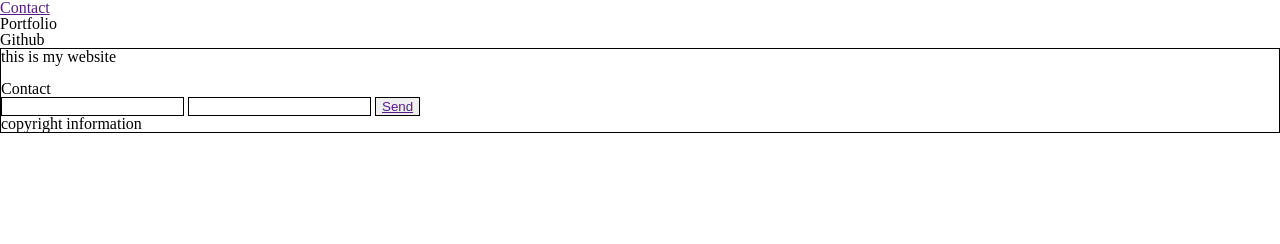
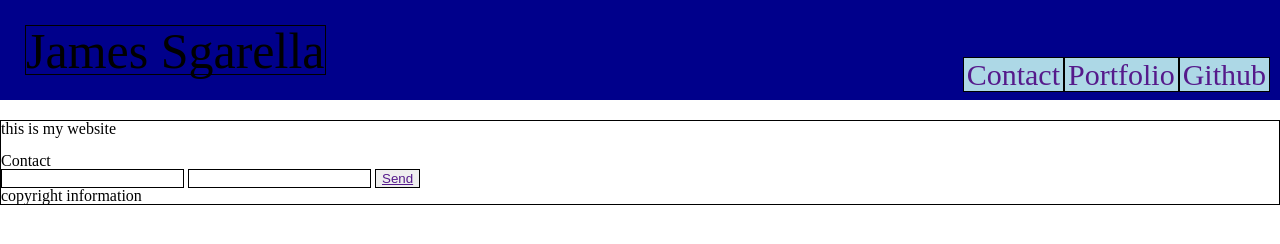
Before and after one commit to Jimbo8702/Portfolio, a plain HTML site: page letssee.html in a window 1280 px wide. Drawn offline with Linux system fonts and the light colour scheme.

Commit message:
Made some header changes

```diff
--- a/assets/style.css
+++ b/assets/style.css
@@ -0,0 +1,43 @@
+header {
+    background:darkblue;
+    height:100px;
+    margin-bottom:20px;
+    display:flex;
+    flex-direction: row;
+    justify-content: space-between;
+
+
+}
+
+header nav{
+    padding:10px;
+    border-radius: 5px;
+    display:flex;
+    align-items: flex-end;
+}
+header nav ul{
+
+    display:flex;
+    flex-wrap:wrap;
+    flex-direction: row;
+
+
+
+
+}
+
+header p {
+    margin:25px;
+    font-size:50px;
+    border: solid black 1px;
+
+}
+
+header nav ul li a{
+    border:solid black 1px;
+    padding-left:3px;
+    padding-right: 3px;
+    background:lightblue;
+    font-size: 30px;
+    text-decoration: none;
+}
--- a/letssee.html
+++ b/letssee.html
@@ -14,11 +14,12 @@
 </head>
 <body>
     <header>
+        <p>James Sgarella</p>
         <nav>
             <ul>
                 <li><a href="">Contact</a></li>
-                <li><a href=""></a>Portfolio</li>
-                <li><a href=""></a>Github</li>
+                <li><a href="">Portfolio</a></li>
+                <li><a href="">Github</a></li>
             </ul>
         </nav>
     </header>
```
